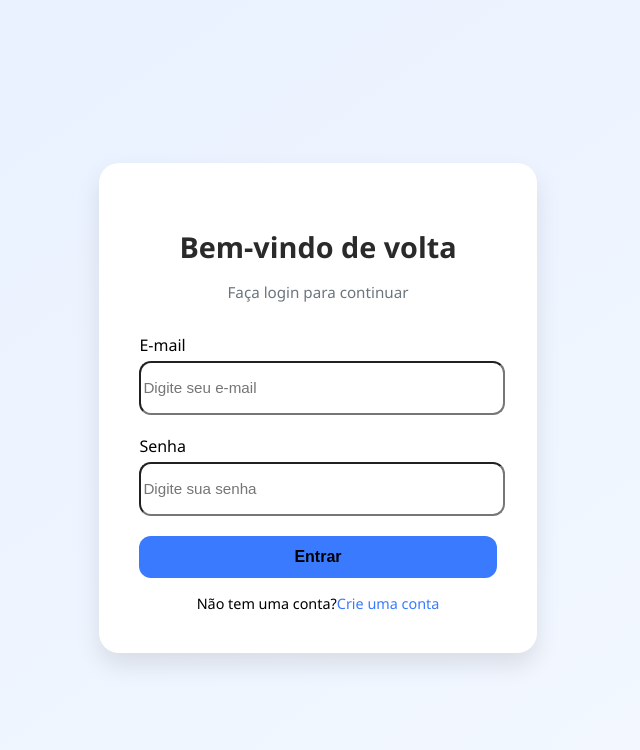
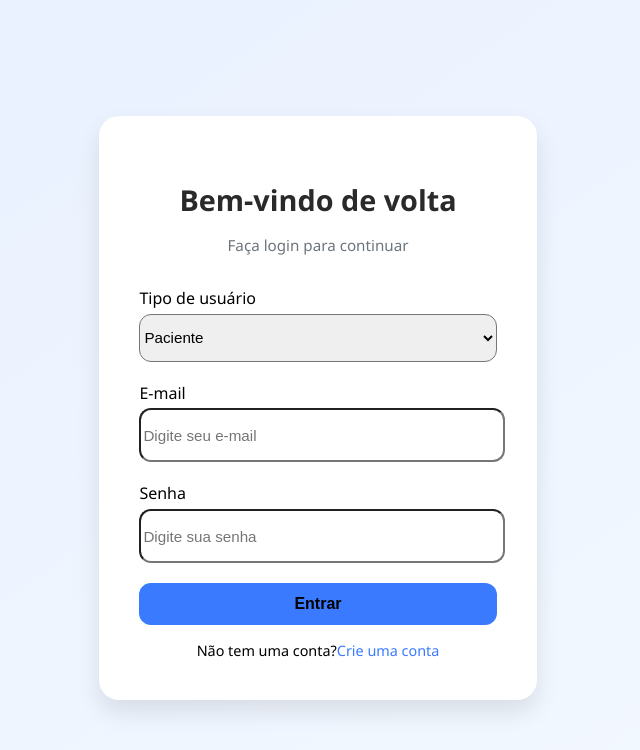
Before and after one commit to laurofraga/HubSaudeFront, an Angular app in the folder hub-saude-frontend/: page /login in a window 1280 px wide. Shown: the top 750 px of the page, without its empty margins (362-1002 px from the left). Built offline with nearby package versions, Linux system fonts and the light colour scheme.

Commit message:
fix: fixing login

```diff
--- a/hub-saude-frontend/src/app/app.config.ts
+++ b/hub-saude-frontend/src/app/app.config.ts
@@ -11,7 +11,7 @@ export const routes: Routes = [
   { path: 'login', component: LoginComponent },
   { path: 'register', component: RegisterComponent },
   { path: '', redirectTo: 'login', pathMatch: 'full' },
-  { path: 'home-paciente', component: HomePacienteComponent },
+  { path: 'home-paciente/:id', component: HomePacienteComponent },
   { path: 'centro-home/:id', component: HomeCentroComponent }
 ];
 
--- a/hub-saude-frontend/src/app/auth/auth.service.ts
+++ b/hub-saude-frontend/src/app/auth/auth.service.ts
@@ -5,6 +5,9 @@ import { Observable } from 'rxjs';
 interface LoginResponse {
   token: string;
   tipo: string;
+  user: {
+    id: number;
+  };
 }
 
 export  interface PacienteRegister {
--- a/hub-saude-frontend/src/app/auth/login/login.component.html
+++ b/hub-saude-frontend/src/app/auth/login/login.component.html
@@ -2,7 +2,15 @@
   <h2 class="auth-title">Bem-vindo de volta</h2>
   <p class="auth-subtitle">Faça login para continuar</p>
 
+
   <form [formGroup]="loginForm" (ngSubmit)="onSubmit()">
+    <div class="form-group">
+  <label for="tipo" class="form-label">Tipo de usuário</label>
+  <select class="form-control" formControlName="tipo" id="tipo">
+    <option value="paciente">Paciente</option>
+    <option value="centro">Centro Clínico</option>
+  </select>
+</div>
     <div class="form-group">
       <label for="email" class="form-label">E-mail</label>
       <input
--- a/hub-saude-frontend/src/app/auth/login/login.component.ts
+++ b/hub-saude-frontend/src/app/auth/login/login.component.ts
@@ -23,7 +23,8 @@ export class LoginComponent implements OnInit {
   ngOnInit(): void {
     this.loginForm = this.fb.group({
       email: ['', Validators.required],
-      senha: ['', Validators.required]
+      senha: ['', Validators.required],
+      tipo: ['paciente', Validators.required]
     });
   }
 
@@ -37,15 +38,25 @@ export class LoginComponent implements OnInit {
     }
 
     console.log('Login válido', this.loginForm.value);
-    this.authService.login(this.loginForm.value.email, this.loginForm.value.senha, 'centro' /* ou 'paciente' conforme contexto */)
+
+   const { email, senha, tipo } = this.loginForm.value;
+    this.authService.login(email, senha, tipo)
       .subscribe({
         next: (res) => {
-          console.log('Login realizado:', res);
 
           localStorage.setItem('token', res.token);
           localStorage.setItem('tipo', res.tipo);
-          this.router.navigate(['/dashboard']);
+
+          console.log('Login realizado:', res);
+         if (res.tipo === 'centro') {
+          this.router.navigate([`/centro-home/${res.user.id}`]);
+        } else if (res.tipo === 'paciente') {
+          this.router.navigate([`/home-paciente/${res.user.id}`]);
+        } else {
+          this.router.navigate(['/home']);
+        }
       },
+
       error: (err) => {
         console.error('Erro ao fazer login:', err);
         alert('Usuário ou senha inválidos');
```
Lines whose indentation alone changed are shown as unchanged.
